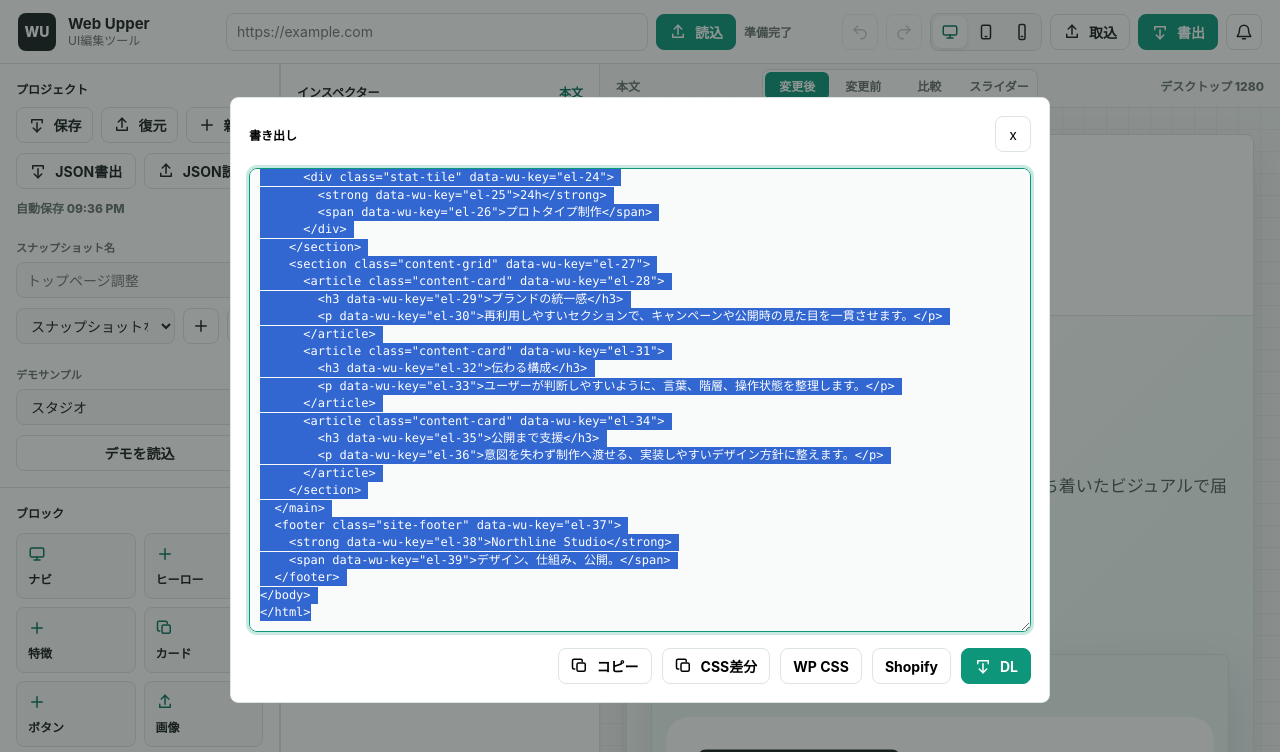
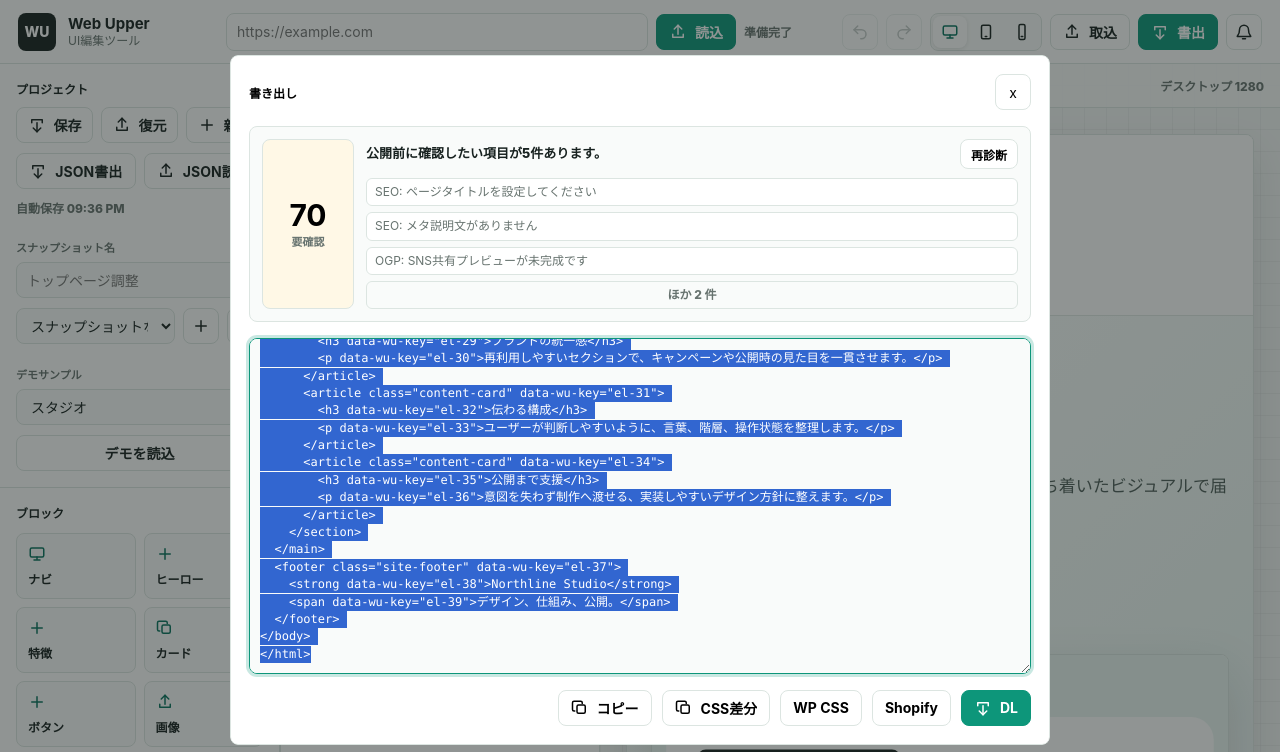
Before and after one commit to machaniconico/web-upper, a browser extension: page index.html in a window 1280 px wide. Both pictures are taken after a click on the button "書出". Shown: the top 752 px of the page. Drawn offline with Linux system fonts and the light colour scheme.

Commit message:
Add export preflight check

```diff
--- a/app.js
+++ b/app.js
@@ -21,6 +21,13 @@ const exportDialog = document.querySelector("#exportDialog");
 const importHtml = document.querySelector("#importHtml");
 const importCss = document.querySelector("#importCss");
 const exportCode = document.querySelector("#exportCode");
+const exportCheck = document.querySelector("#exportCheck");
+const exportScoreBox = document.querySelector("#exportScoreBox");
+const exportCheckScore = document.querySelector("#exportCheckScore");
+const exportCheckLabel = document.querySelector("#exportCheckLabel");
+const exportCheckSummary = document.querySelector("#exportCheckSummary");
+const exportCheckIssues = document.querySelector("#exportCheckIssues");
+const refreshExportCheckBtn = document.querySelector("#refreshExportCheckBtn");
 const applyImportBtn = document.querySelector("#applyImportBtn");
 const copyExportBtn = document.querySelector("#copyExportBtn");
 const cssDiffBtn = document.querySelector("#cssDiffBtn");
@@ -3073,8 +3080,64 @@ ${generateCssDiff()}
 {% endschema %}`;
 }
 
+function exportCheckMessage(audit) {
+  if (!audit.issues.length) {
+    return "納品前チェックで目立つ問題は見つかりませんでした。";
+  }
+  if (audit.score >= 86) {
+    return `軽微な確認項目が${audit.issues.length}件あります。`;
+  }
+  if (audit.score >= 70) {
+    return `公開前に確認したい項目が${audit.issues.length}件あります。`;
+  }
+  return `公開前に直したい重要項目が${audit.issues.length}件あります。`;
+}
+
+function renderExportCheck() {
+  const audit = buildPageAudit();
+  if (!audit) {
+    exportCheckSummary.textContent = "チェック対象のプレビューがありません。";
+    exportCheckIssues.textContent = "";
+    exportCheckScore.textContent = "--";
+    exportCheckLabel.textContent = "未診断";
+    exportScoreBox.className = "export-score";
+    return;
+  }
+
+  const tone = audit.score >= 86 ? "good" : audit.score >= 70 ? "warn" : "bad";
+  exportScoreBox.className = `export-score ${tone}`;
+  exportCheckScore.textContent = String(audit.score);
+  exportCheckLabel.textContent = audit.score >= 86 ? "良好" : audit.score >= 70 ? "要確認" : "要修正";
+  exportCheckSummary.textContent = exportCheckMessage(audit);
+  exportCheckIssues.textContent = "";
+
+  const visibleIssues = audit.issues.slice(0, 3);
+  if (!visibleIssues.length) {
+    const item = document.createElement("div");
+    item.className = "export-issue good";
+    item.textContent = "このまま書き出せます";
+    exportCheckIssues.appendChild(item);
+    return;
+  }
+
+  for (const issue of visibleIssues) {
+    const item = document.createElement("div");
+    item.className = "export-issue";
+    item.textContent = `${issue.category}: ${issue.title}`;
+    exportCheckIssues.appendChild(item);
+  }
+
+  if (audit.issues.length > visibleIssues.length) {
+    const item = document.createElement("div");
+    item.className = "export-issue muted";
+    item.textContent = `ほか ${audit.issues.length - visibleIssues.length} 件`;
+    exportCheckIssues.appendChild(item);
+  }
+}
+
 function openExportDialog() {
   exportCode.value = exportDocument();
+  renderExportCheck();
   exportDialog.showModal();
   exportCode.focus();
   exportCode.select();
@@ -3121,6 +3184,10 @@ function importDocument() {
 }
 
 function downloadExport() {
+  const audit = buildPageAudit();
+  if (audit && audit.score < 70) {
+    notify(`書き出し前チェックは${audit.score}点です。重要項目を確認してください。`, "warning");
+  }
   const blob = new Blob([exportCode.value], { type: "text/html;charset=utf-8" });
   const url = URL.createObjectURL(blob);
   const link = document.createElement("a");
@@ -3234,10 +3301,10 @@ function addAuditIssue(issues, category, title, detail, good = false) {
   issues.push({ category, title, detail, good });
 }
 
-function runPageAudit() {
+function buildPageAudit() {
   const doc = getDoc();
   if (!doc || !doc.body) {
-    return;
+    return null;
   }
   const issues = [];
   const images = Array.from(doc.querySelectorAll("img"));
@@ -3349,25 +3416,46 @@ function runPageAudit() {
     addAuditIssue(issues, "デザイン", `コントラストが低いテキストが${lowContrast.length}件あります`, "文字色と背景色のコントラストを上げると読みやすくなります。");
   }
 
-  auditResults.textContent = "";
+  return {
+    score,
+    issues,
+    stats: {
+      actions: actions.length,
+      headings: headings.length,
+      images: images.length,
+      nodes: nodeCount,
+    },
+  };
+}
+
+function renderAuditResults(container, audit, scoreLabel = "クイックスコア") {
+  container.textContent = "";
   const scoreItem = document.createElement("div");
-  scoreItem.className = `audit-score ${score >= 86 ? "good" : score >= 70 ? "warn" : "bad"}`;
-  scoreItem.innerHTML = `<strong>${score}</strong><span>クイックスコア</span>`;
-  auditResults.appendChild(scoreItem);
-
-  if (!issues.length) {
+  scoreItem.className = `audit-score ${audit.score >= 86 ? "good" : audit.score >= 70 ? "warn" : "bad"}`;
+  scoreItem.innerHTML = `<strong>${audit.score}</strong><span>${escapeHtml(scoreLabel)}</span>`;
+  container.appendChild(scoreItem);
+
+  if (!audit.issues.length) {
     const item = document.createElement("div");
     item.className = "audit-item good";
     item.innerHTML = "<strong>目立つ問題は見つかりませんでした</strong><span>現在のページは簡易チェックを通過しています。</span>";
-    auditResults.appendChild(item);
+    container.appendChild(item);
   } else {
-    for (const issue of issues) {
+    for (const issue of audit.issues) {
       const item = document.createElement("div");
       item.className = `audit-item${issue.good ? " good" : ""}`;
       item.innerHTML = `<strong>${escapeHtml(issue.category)}: ${escapeHtml(issue.title)}</strong><span>${escapeHtml(issue.detail)}</span>`;
-      auditResults.appendChild(item);
-    }
-  }
+      container.appendChild(item);
+    }
+  }
+}
+
+function runPageAudit() {
+  const audit = buildPageAudit();
+  if (!audit) {
+    return;
+  }
+  renderAuditResults(auditResults, audit);
   auditDialog.showModal();
 }
 
@@ -3631,6 +3719,7 @@ function setupControls() {
 
   exportBtn.addEventListener("click", openExportDialog);
   applyImportBtn.addEventListener("click", importDocument);
+  refreshExportCheckBtn.addEventListener("click", renderExportCheck);
   copyExportBtn.addEventListener("click", copyExport);
   cssDiffBtn.addEventListener("click", () => {
     exportCode.value = generateCssDiff();
--- a/index.html
+++ b/index.html
@@ -506,6 +506,19 @@
           <h2>書き出し</h2>
           <button class="icon-button" value="cancel" aria-label="閉じる" type="submit">x</button>
         </div>
+        <div class="export-check" id="exportCheck">
+          <div class="export-score" id="exportScoreBox">
+            <strong id="exportCheckScore">--</strong>
+            <span id="exportCheckLabel">未診断</span>
+          </div>
+          <div class="export-check-main">
+            <div class="export-check-heading">
+              <span id="exportCheckSummary">書き出し前に品質チェックを実行します。</span>
+              <button class="text-button" id="refreshExportCheckBtn" type="button">再診断</button>
+            </div>
+            <div class="export-issues" id="exportCheckIssues"></div>
+          </div>
+        </div>
         <textarea id="exportCode" spellcheck="false"></textarea>
         <div class="dialog-actions">
           <button class="text-button" id="copyExportBtn" type="button">
--- a/styles.css
+++ b/styles.css
@@ -1064,13 +1064,114 @@ dialog::backdrop {
 }
 
 .export-card textarea {
-  min-height: min(58vh, 560px);
+  min-height: min(42vh, 420px);
   font-family:
     "Cascadia Mono",
     "SFMono-Regular",
     Consolas,
     monospace;
   font-size: 12px;
+}
+
+.export-check {
+  display: grid;
+  grid-template-columns: 92px minmax(0, 1fr);
+  gap: 12px;
+  padding: 12px;
+  border: 1px solid var(--line);
+  border-radius: 8px;
+  background: var(--panel-2);
+}
+
+.export-score {
+  min-height: 84px;
+  display: grid;
+  place-items: center;
+  align-content: center;
+  gap: 3px;
+  border: 1px solid var(--line);
+  border-radius: 8px;
+  background: #effaf6;
+}
+
+.export-score.warn {
+  background: #fff8e6;
+}
+
+.export-score.bad {
+  background: #fff0f0;
+}
+
+.export-score strong {
+  font-size: 30px;
+  line-height: 1;
+}
+
+.export-score span {
+  color: var(--muted);
+  font-size: 11px;
+  font-weight: 800;
+}
+
+.export-check-main {
+  min-width: 0;
+  display: grid;
+  gap: 9px;
+}
+
+.export-check-heading {
+  display: flex;
+  align-items: center;
+  justify-content: space-between;
+  gap: 10px;
+}
+
+.export-check-heading span {
+  min-width: 0;
+  overflow-wrap: anywhere;
+  color: var(--ink);
+  font-size: 13px;
+  font-weight: 800;
+  line-height: 1.35;
+}
+
+.export-check-heading .text-button {
+  min-height: 30px;
+  flex: 0 0 auto;
+  padding: 0 10px;
+  font-size: 12px;
+}
+
+.export-issues {
+  display: grid;
+  gap: 6px;
+}
+
+.export-issue {
+  min-height: 27px;
+  display: flex;
+  align-items: center;
+  overflow-wrap: anywhere;
+  padding: 5px 8px;
+  border: 1px solid var(--line);
+  border-radius: 6px;
+  background: #ffffff;
+  color: var(--muted);
+  font-size: 12px;
+  line-height: 1.35;
+}
+
+.export-issue.good {
+  border-color: rgba(13, 150, 122, 0.32);
+  background: #effaf6;
+  color: var(--accent-strong);
+  font-weight: 800;
+}
+
+.export-issue.muted {
+  justify-content: center;
+  background: transparent;
+  font-weight: 800;
 }
 
 .audit-results {
@@ -1477,6 +1578,23 @@ dialog::backdrop {
     padding: 0 10px;
   }
 
+  .export-check {
+    grid-template-columns: 1fr;
+  }
+
+  .export-score {
+    min-height: 70px;
+  }
+
+  .export-check-heading {
+    align-items: stretch;
+    flex-direction: column;
+  }
+
+  .export-check-heading .text-button {
+    width: 100%;
+  }
+
   .toast-region,
   .activity-panel {
     top: 10px;
```
Also changed, not shown: TESTING.md (+2 -0 lines), README.md.
